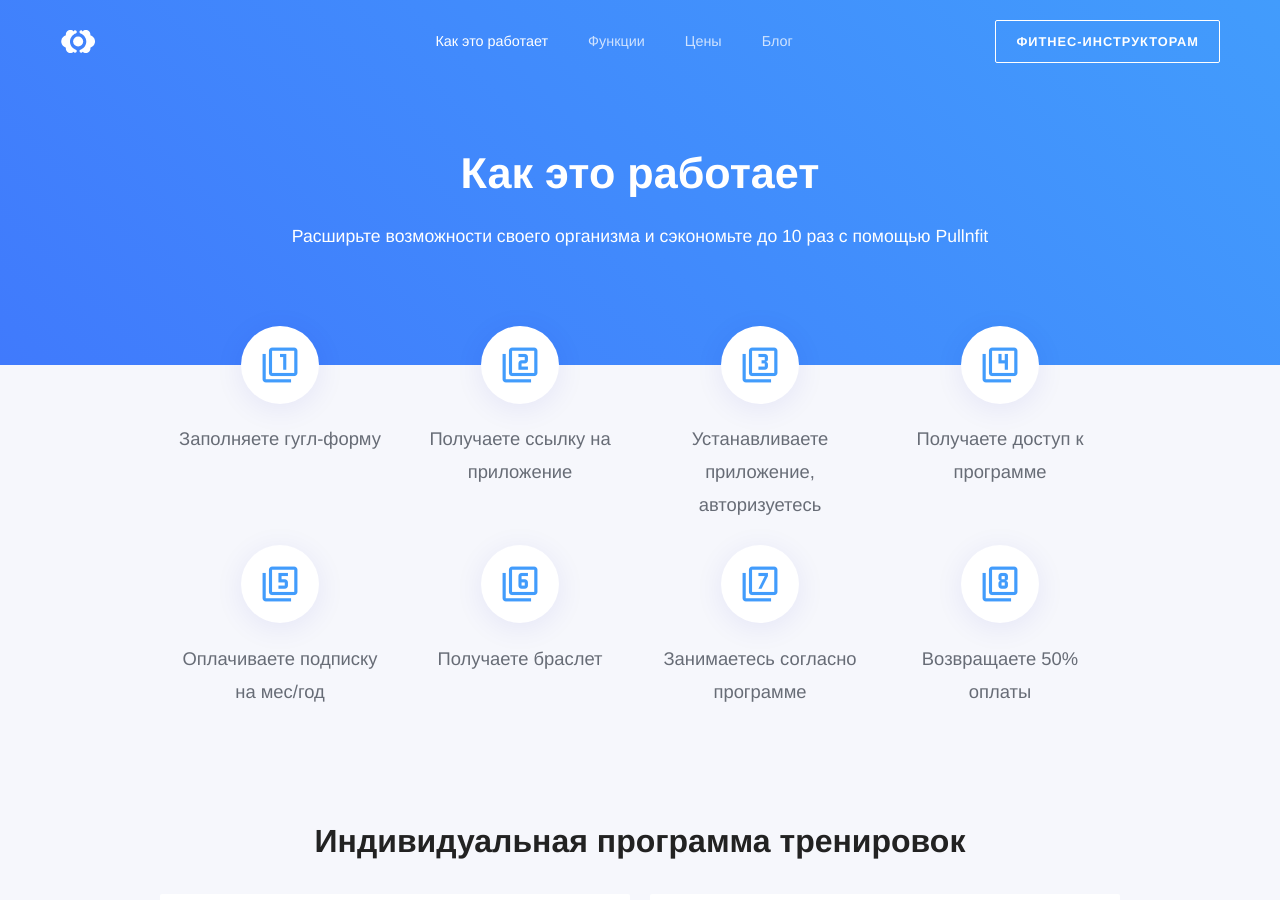
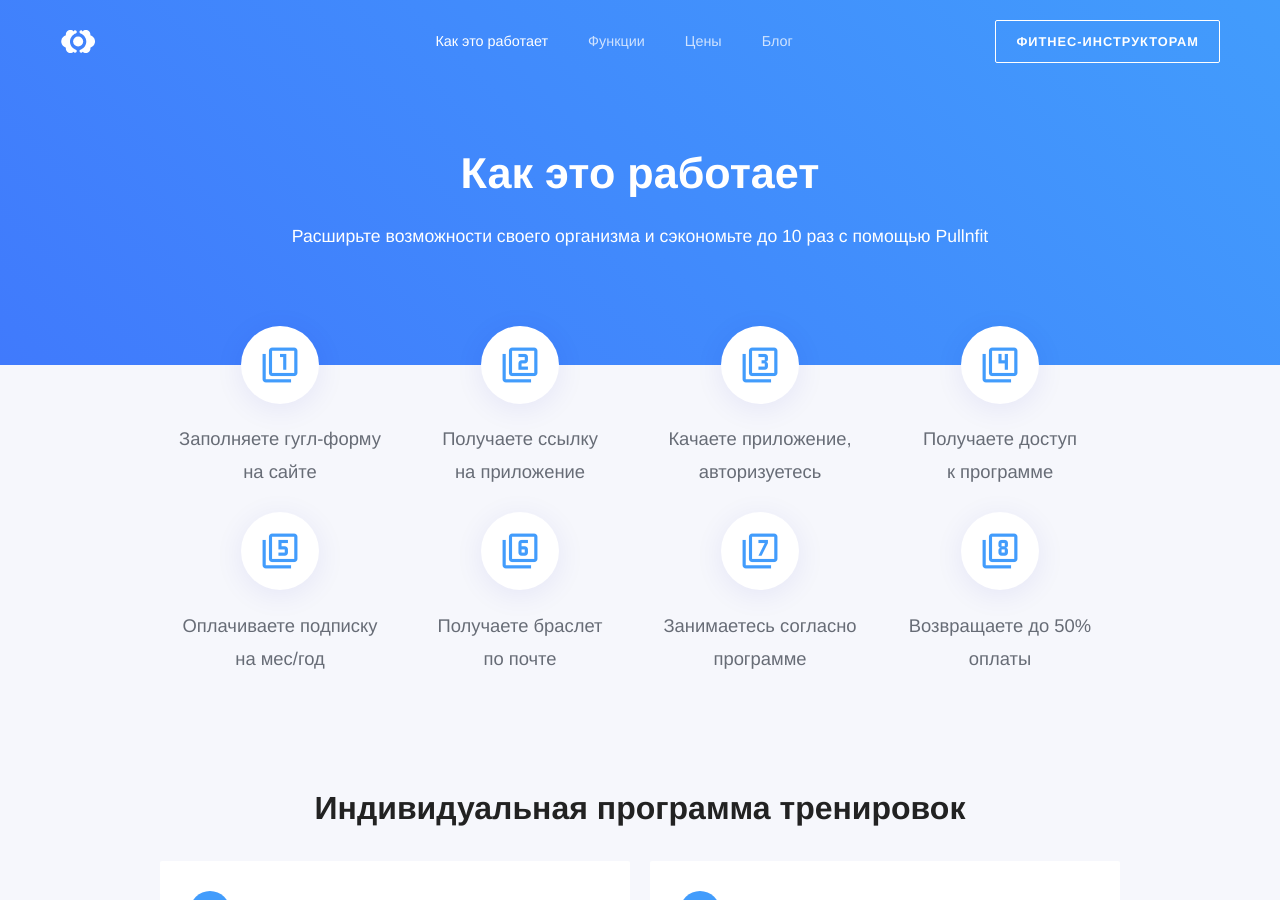
Before and after one commit to RakhimyanTim/adroholic.github.io, a Jekyll site: the page built from pages/how-it-works.html, in a window 1280 px wide and 900 px high. Built offline with Jekyll 4.4.1, drawn with Linux system fonts in a browser that asks for light colours; some web fonts are replaced.

Commit message:
Update how-it-works.html

```diff
--- a/pages/how-it-works.html
+++ b/pages/how-it-works.html
@@ -8,35 +8,35 @@ permalink: /how-it-works/
 <ul class="workflow-diagram">
 	<li>
 		<i class="material-icons">filter_1</i>
-		<p>Заполняете гугл-форму</p>
+		<p>Заполняете гугл-форму <br>на сайте</p>
 	</li>
   	<li>
 		<i class="material-icons">filter_2</i>
-		<p>Получаете ссылку на приложение</p>
+		<p>Получаете ссылку <br>на приложение</p>
 	</li>
   	<li>
 		<i class="material-icons">filter_3</i>
-		<p>Устанавливаете приложение, авторизуетесь</p>
+		<p>Качаете приложение, <br>авторизуетесь</p>
 	</li>
 	<li>
 		<i class="material-icons">filter_4</i>
-		<p>Получаете доступ к программе</p>
+		<p>Получаете доступ <br>к программе</p>
 	</li>
   	<li>
 		<i class="material-icons">filter_5</i>
-		<p>Оплачиваете подписку на мес/год</p>
+		<p>Оплачиваете подписку <br>на мес/год</p>
 	</li>
  	<li>
 		<i class="material-icons">filter_6</i>
-		<p>Получаете браслет</p>
+		<p>Получаете браслет <br>по почте</p>
 	</li>
   	<li>
 		<i class="material-icons">filter_7</i>
-		<p>Занимаетесь согласно программе</p>
+		<p>Занимаетесь согласно <br>программе</p>
 	</li>
   	<li>
 		<i class="material-icons">filter_8</i>
-		<p>Возвращаете 50% оплаты</p>
+		<p>Возвращаете до 50% <br>оплаты</p>
 	</li>
 </ul>
 
```
